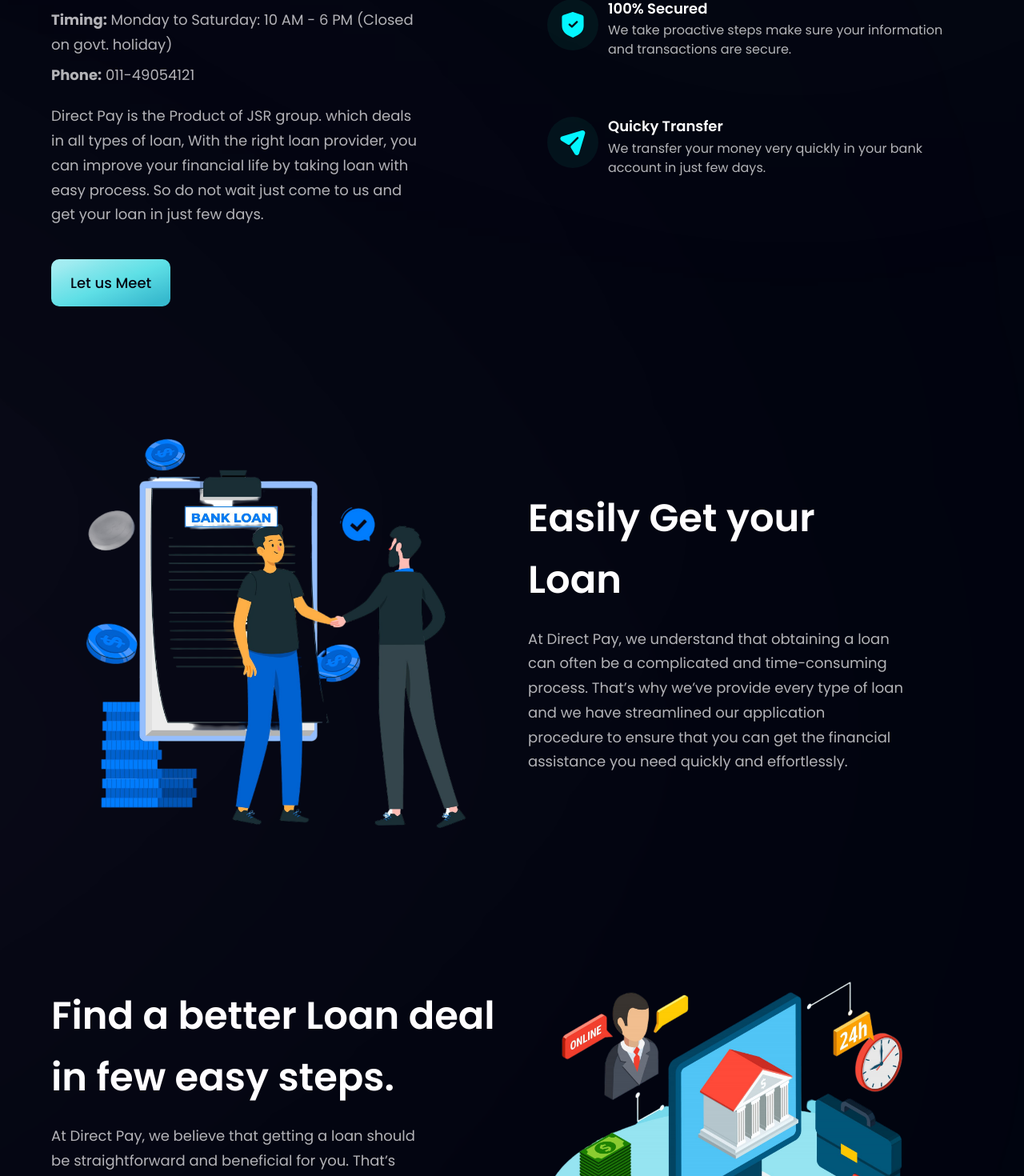
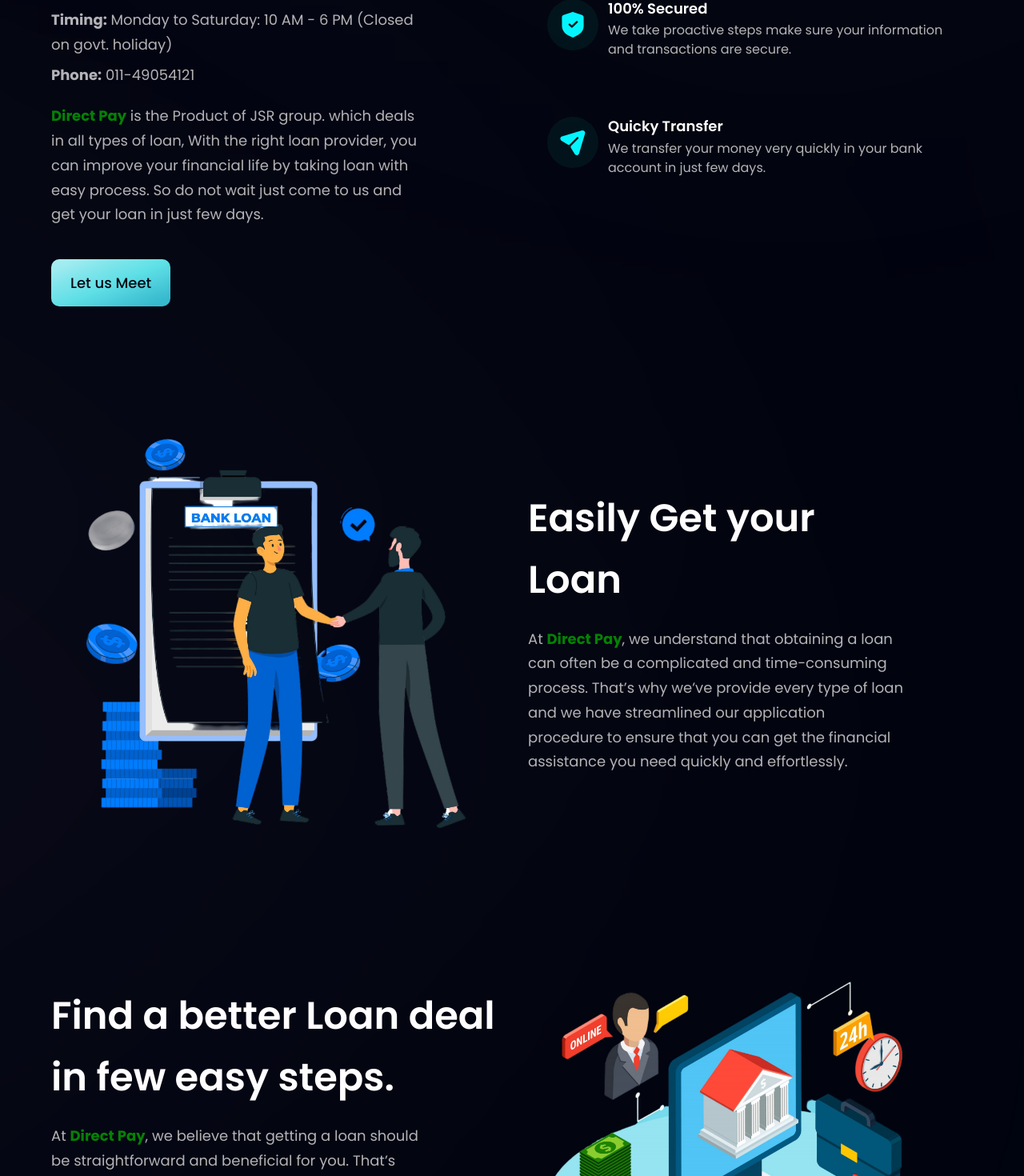
Before and after one commit to directpay778/directpay, a React (Vite) app: page / in a window 1280 px wide. Shown: the part 1220-2690 px from the top of the page at 80% size. Built offline with nearby package versions, Linux system fonts and the light colour scheme; no server answers.

Commit message:
Deploying

```diff
--- a/src/components/Billing.jsx
+++ b/src/components/Billing.jsx
@@ -18,7 +18,7 @@
 
       </h2>
       <p className={`${styles.paragraph} max-w-[470px] mt-5`}>
-      At Direct Pay, we understand that obtaining a loan can often be a complicated and time-consuming process.
+      At <strong style={{color: 'green'}}>Direct Pay</strong>, we understand that obtaining a loan can often be a complicated and time-consuming process.
       That’s why we’ve provide every type of loan and we have streamlined our application procedure to ensure that you can get the financial assistance
        you need quickly and effortlessly.
       </p>
--- a/src/components/Business.jsx
+++ b/src/components/Business.jsx
@@ -38,7 +38,7 @@
 
 
       <p className={`${styles.paragraph} max-w-[470px] mt-5`}>
-        Direct Pay is the Product of JSR group. which deals in all types of loan, With the right loan provider, you can improve your financial life by
+        <strong style={{color: 'green'}}>Direct Pay</strong> is the Product of JSR group. which deals in all types of loan, With the right loan provider, you can improve your financial life by
         taking loan with easy process. So do not wait just come to us and get your loan in just few days.
       </p>
 
--- a/src/components/CTA.jsx
+++ b/src/components/CTA.jsx
@@ -6,7 +6,7 @@
     <div className="flex-1 flex flex-col">
       <h2 className={styles.heading2}>Let’s try our service now!</h2>
       <p className={`${styles.paragraph} max-w-[470px] mt-5`}>
-      At Direct Pay, we make loan applications seamless and stress-free with our user-friendly platform and dedicated support—try our service now and see the difference!
+      At <strong style={{color: 'green'}}>Direct Pay</strong>, we make loan applications seamless and stress-free with our user-friendly platform and dedicated support—try our service now and see the difference!
       </p>
     </div>
 
--- a/src/components/CardDeal.jsx
+++ b/src/components/CardDeal.jsx
@@ -10,7 +10,7 @@
         steps.
       </h2>
       <p className={`${styles.paragraph} max-w-[470px] mt-5`}>
-      At Direct Pay, we believe that getting a loan should be straightforward and beneficial for you. That’s why we’ve simplified the process to help you find the best loan deals with ease and convenience
+      At <strong style={{color: 'green'}}>Direct Pay</strong>, we believe that getting a loan should be straightforward and beneficial for you. That’s why we’ve simplified the process to help you find the best loan deals with ease and convenience
       </p>
 
 
```
